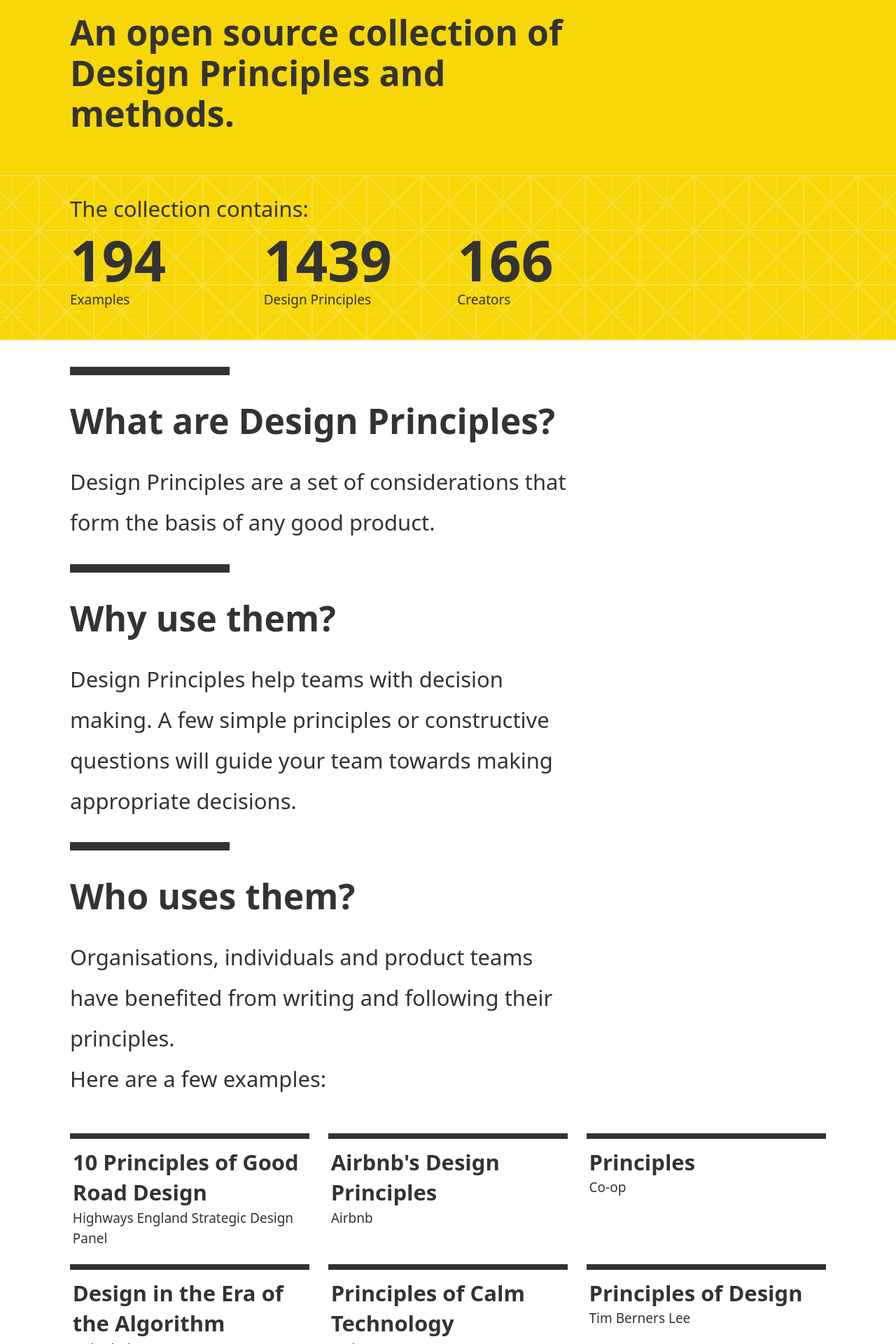
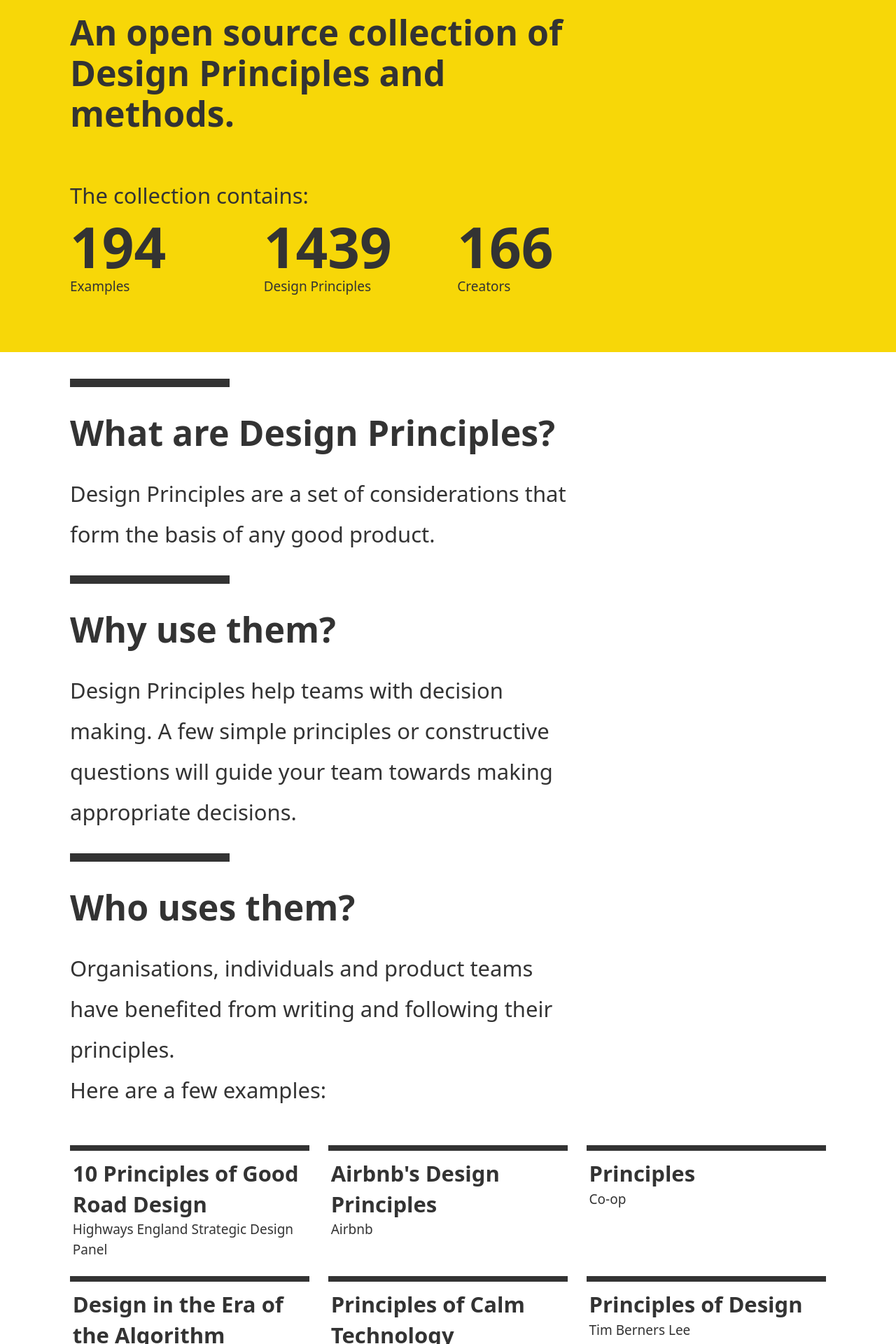
Before and after one commit to benbrignell/principles.design, a Jekyll site: the page built from index.html, in a window 1280 px wide. Shown: the part 538-2458 px from the top of the page at 70% size. Built offline with Jekyll 4.4.1, drawn with Linux system fonts in a browser that asks for light colours; comment, search, counter and statistics services are not loaded.

Commit message:
removed bg pattern, fell out of love with it

```diff
--- a/_includes/header.html
+++ b/_includes/header.html
@@ -12,7 +12,7 @@
     <h1 class="intro">Design <br>Principles</h1>
     {% include info-block.html title="An open source collection of Design Principles and methods." description=""%}
   </div>
-<div class="grid-background">
+<div>
     <div class="wrapper">
 
       {% assign authors =  site.examples | map: 'author' | uniq %}
```
